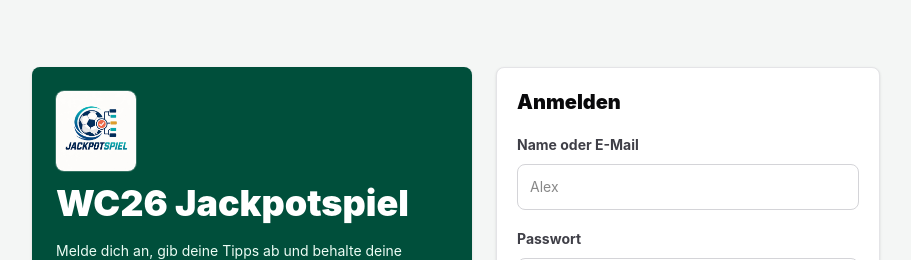
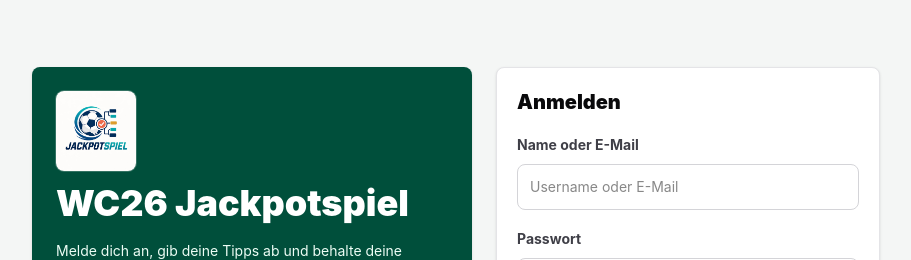
Before and after one commit to SirIceCream/wc26, a Next.js app: page /login in a window 1280 px wide. Shown: the top 260 px of the page, without its empty margins (184-1095 px from the left). Built offline with nearby package versions, Linux system fonts and the light colour scheme; no server answers.

Commit message:
Update login placeholder copy

```diff
--- a/src/app/login/page.tsx
+++ b/src/app/login/page.tsx
@@ -65,7 +65,7 @@ export default async function LoginPage({
               autoComplete="username"
               className="mt-2 w-full rounded-lg border border-zinc-300 px-3 py-3 text-sm outline-none focus:border-emerald-800"
               name="identifier"
-              placeholder="Alex"
+              placeholder="Username oder E-Mail"
               type="text"
             />
           </label>
```
